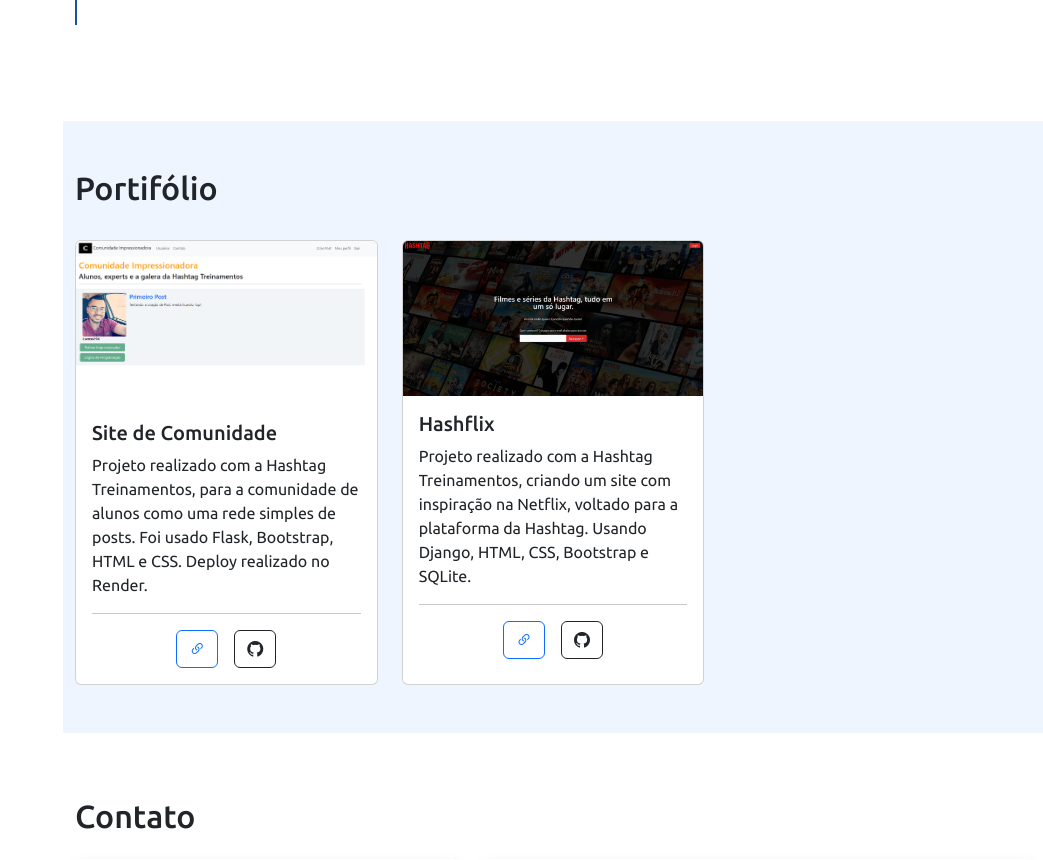
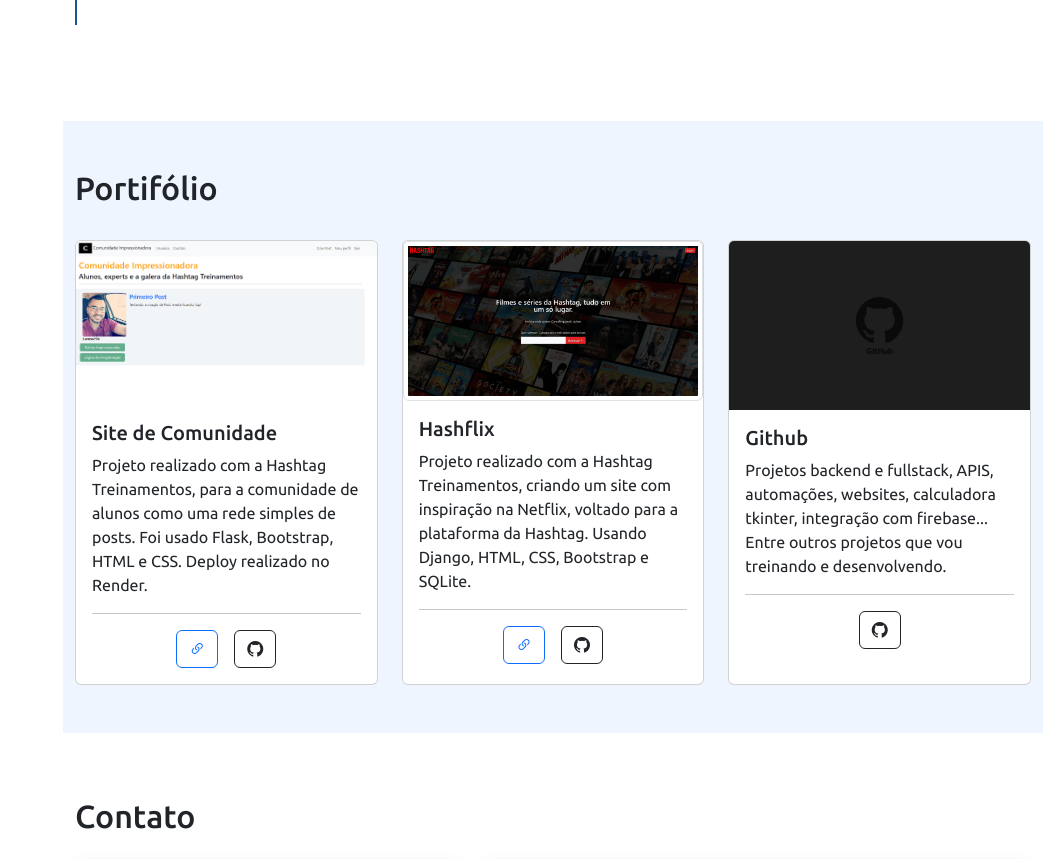
Before and after one commit to lucasamaral296/PortifolioFLASK, a Flask app: page / in a window 1280 px wide. Shown: the part 3051-3911 px from the top of the page, without its empty margins (237-1280 px from the left). Run offline with Flask 3, Linux system fonts and the light colour scheme; some libraries are stand-ins or nearby versions.

Commit message:
adicionando link github

```diff
--- a/templates/home.html
+++ b/templates/home.html
@@ -332,7 +332,7 @@
                                 </div>
                                 <div class="col d-flex ">
                                     <div class="card ">
-                                        <img src="../static/img/hashflix.png" class="card-img-top"
+                                        <img src="../static/img/hashflix.png" class="card-img-top img-thumbnail"
                                             alt="Projeto hashflix">
                                         <div class="card-body ">
                                             <h5 class="card-title">Hashflix</h5>
@@ -346,6 +346,26 @@
                                                 <a href="http://projetohashflix.onrender.com" target="_blank"
                                                 class="btn btn-outline-primary me-3">
                                                     <i class="bi bi-link-45deg"></i></a>
+                                                <a href="https://github.com/lucasamaral296/projetohashflix"
+                                                    target="_blank" class="btn btn-outline-dark ">
+                                                    <i class="bi bi-github"></i></a>
+                                            </div>
+                                        </div>
+                                    </div>
+                                </div>
+                                <div class="col d-flex ">
+                                    <div class="card ">
+                                        <img src="../static/img/github.jpg" class="card-img-top"
+                                            alt="Projeto hashflix">
+                                        <div class="card-body ">
+                                            <h5 class="card-title">Github</h5>
+                                            <p class="card-text ">Projetos backend e fullstack,
+                                                APIS, automações, websites, calculadora tkinter,
+                                                integração com firebase...
+                                                Entre outros projetos que vou treinando e desenvolvendo.
+                                                <hr>
+                                            </p>
+                                            <div class="d-flex justify-content-center">
                                                 <a href="https://github.com/lucasamaral296/projetohashflix"
                                                     target="_blank" class="btn btn-outline-dark ">
                                                     <i class="bi bi-github"></i></a>
```
Also changed, not shown: static/img/github.jpg (added).
